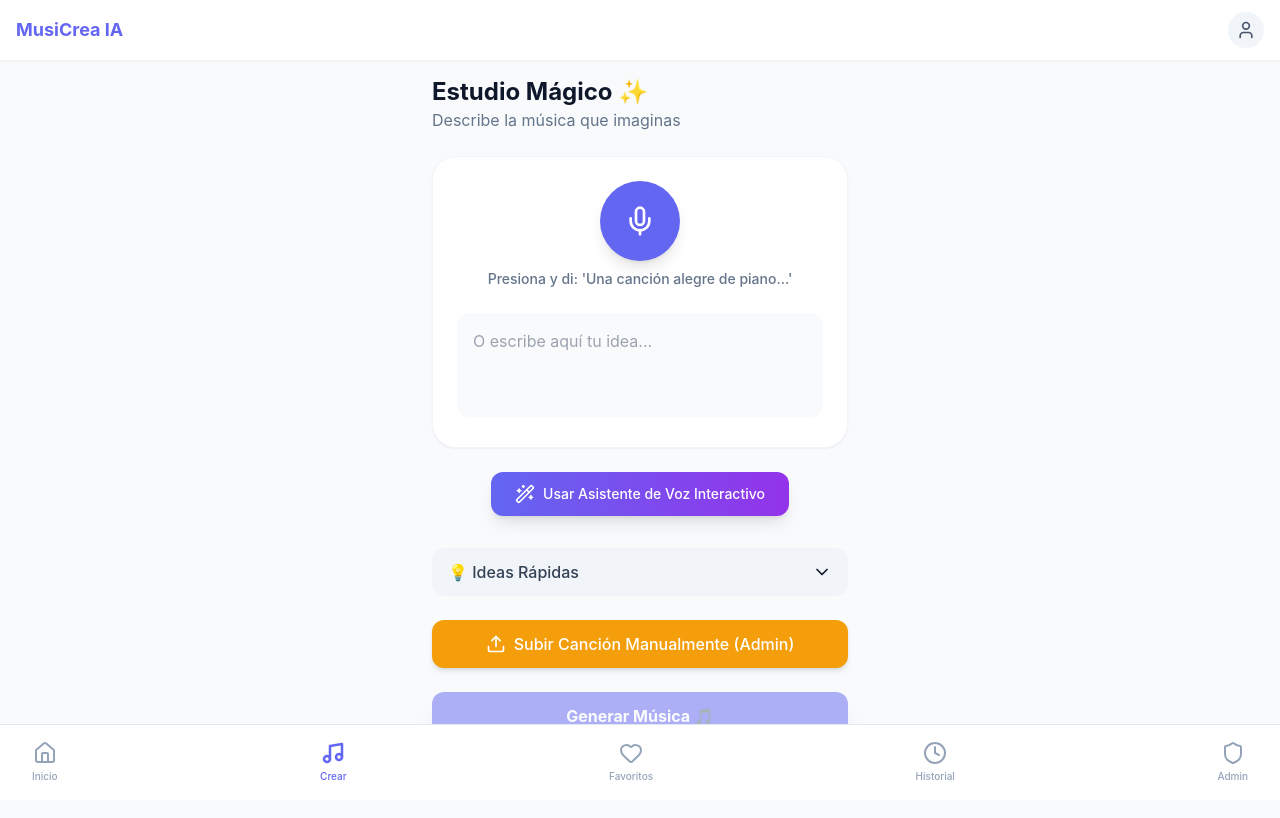
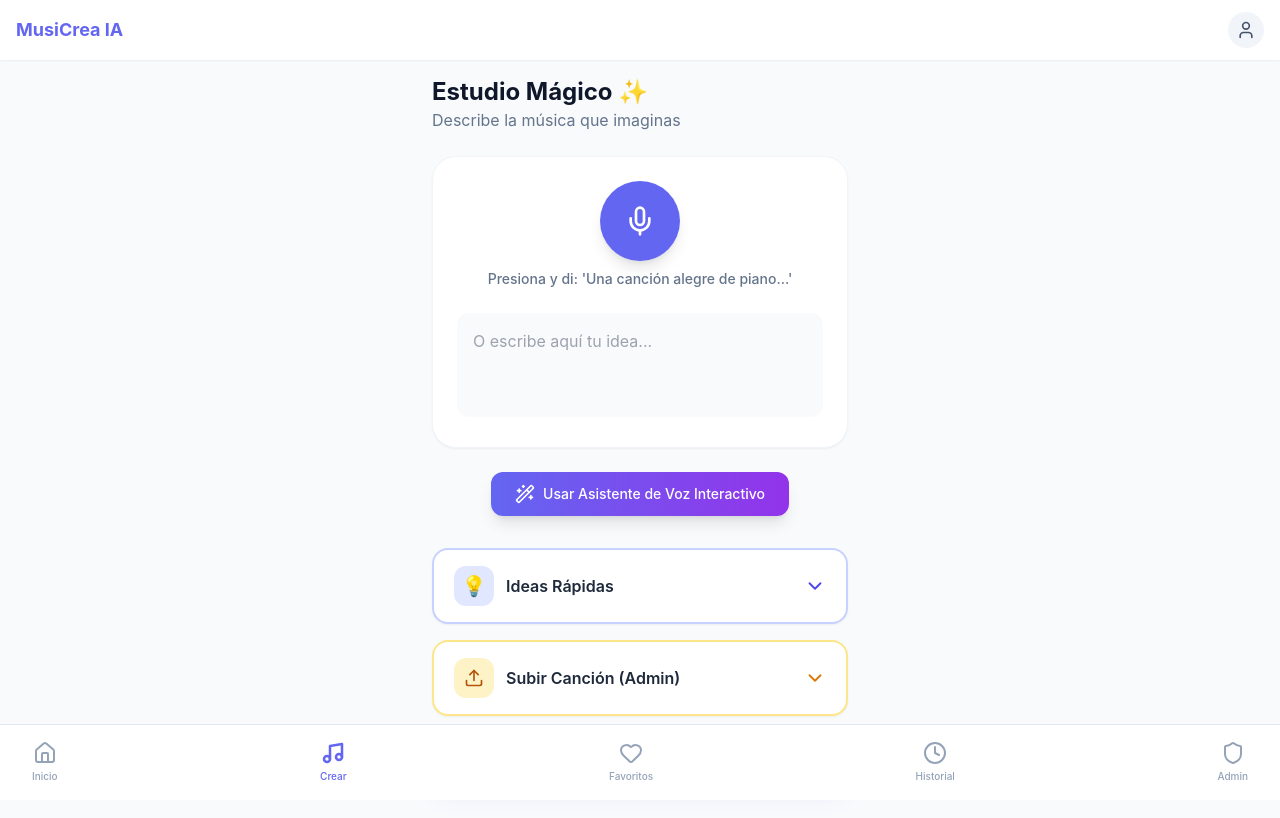
Before and after one commit to RicardoDQ73/swift-comet, a React (Vite) app in the folder frontend_new/: page /create in a window 1280 px wide. Shown: the top 818 px of the page. Built offline with nearby package versions, Linux system fonts and the light colour scheme; sample sign-in values are in the browser's storage.

Commit message:
Unified collapsible sections with friendly card-style design and icons

```diff
--- a/frontend_new/src/pages/CreateMusic.jsx
+++ b/frontend_new/src/pages/CreateMusic.jsx
@@ -134,13 +134,18 @@
             </div>
 
             {/* Collapsible Quick Ideas */}
-            <div className="mb-6">
+            <div className="mb-4">
                 <button
                     onClick={() => setShowQuickIdeas(!showQuickIdeas)}
-                    className="w-full py-3 px-4 bg-slate-100 hover:bg-slate-200 rounded-xl flex items-center justify-between transition-colors"
+                    className="w-full py-4 px-5 bg-white border-2 border-indigo-200 hover:border-indigo-300 rounded-2xl flex items-center justify-between transition-all shadow-sm hover:shadow-md group"
                 >
-                    <span className="font-medium text-slate-700">💡 Ideas Rápidas</span>
-                    <ChevronDown size={20} className={`transition-transform ${showQuickIdeas ? 'rotate-180' : ''}`} />
+                    <div className="flex items-center gap-3">
+                        <div className="w-10 h-10 bg-indigo-100 rounded-xl flex items-center justify-center group-hover:bg-indigo-200 transition-colors">
+                            <span className="text-xl">💡</span>
+                        </div>
+                        <span className="font-semibold text-slate-800">Ideas Rápidas</span>
+                    </div>
+                    <ChevronDown size={22} className={`transition-transform text-indigo-600 ${showQuickIdeas ? 'rotate-180' : ''}`} />
                 </button>
             </div>
 
@@ -214,12 +219,18 @@
 
             {/* Admin Upload Button */}
             {userRole === 'admin' && (
-                <div className="mb-6">
+                <div className="mb-4">
                     <button
                         onClick={() => setShowUploadForm(!showUploadForm)}
-                        className="w-full py-3 px-6 bg-amber-500 hover:bg-amber-600 text-white font-medium rounded-xl flex items-center justify-center gap-2 transition-colors shadow-md"
+                        className="w-full py-4 px-5 bg-white border-2 border-amber-200 hover:border-amber-300 rounded-2xl flex items-center justify-between transition-all shadow-sm hover:shadow-md group"
                     >
-                        <Upload size={20} /> {showUploadForm ? 'Cancelar' : 'Subir Canción Manualmente (Admin)'}
+                        <div className="flex items-center gap-3">
+                            <div className="w-10 h-10 bg-amber-100 rounded-xl flex items-center justify-center group-hover:bg-amber-200 transition-colors">
+                                <Upload size={20} className="text-amber-700" />
+                            </div>
+                            <span className="font-semibold text-slate-800">Subir Canción (Admin)</span>
+                        </div>
+                        <ChevronDown size={22} className={`transition-transform text-amber-600 ${showUploadForm ? 'rotate-180' : ''}`} />
                     </button>
                 </div>
             )}
```
